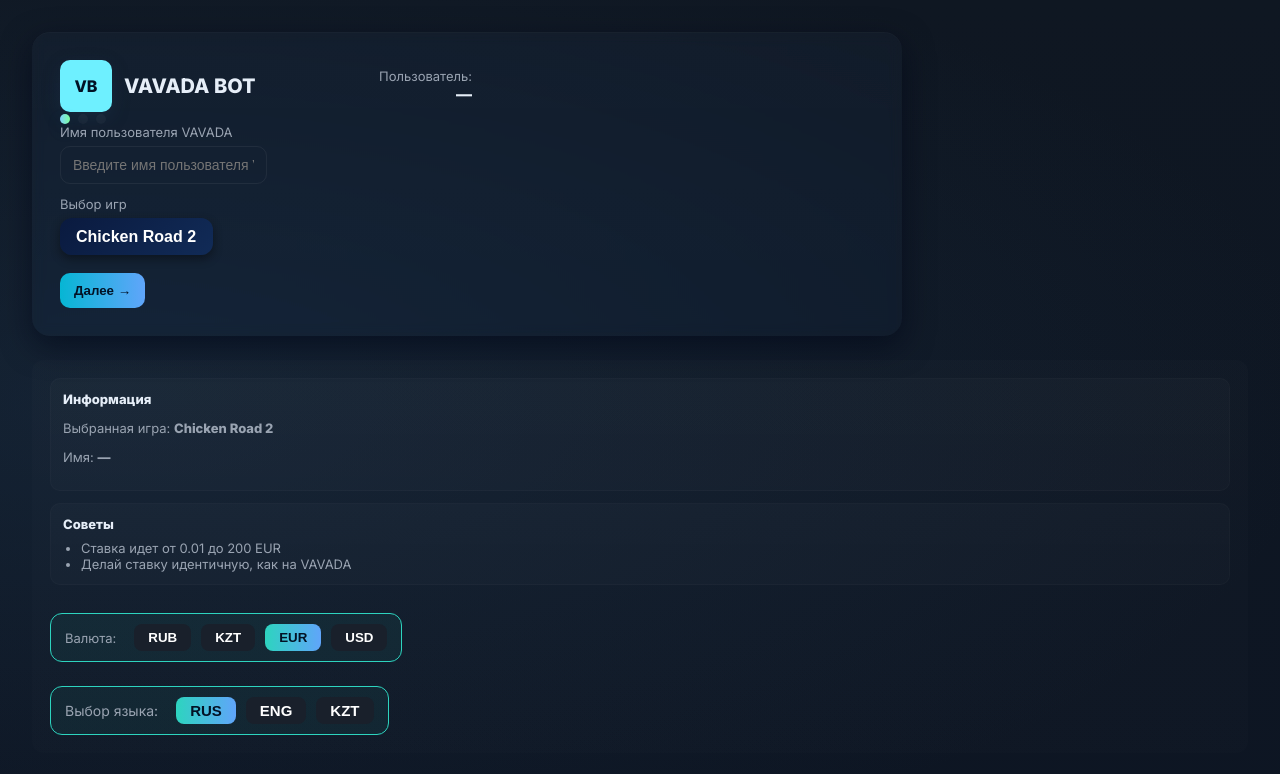
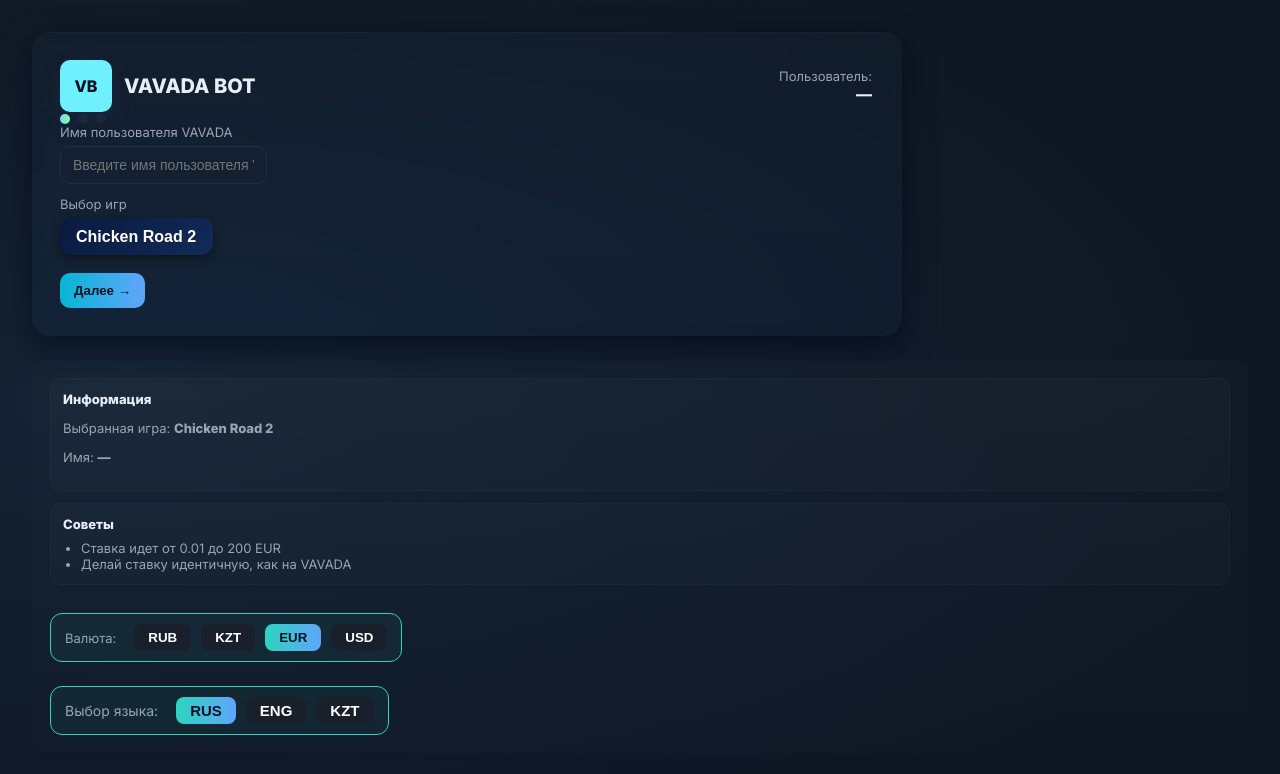
Before and after one commit to bmwf30stage/bmwf30stage.github.io, a plain HTML site: page index.html in a window 1280 px wide. Shown: the top 774 px of the page. Drawn offline with Linux system fonts and the light colour scheme.

Commit message:
Update index.html

```diff
--- a/index.html
+++ b/index.html
@@ -401,7 +401,7 @@
     <div class="main">
       <header class="site-head">
   <div style="display:flex;gap:12px;align-items:center"><div class="badge">VB</div><div><h1 data-i18n="VAVADA BOT">VAVADA BOT</h1></div></div>
-  <div style="text-align:right"><div style="font-size:13px;color:var(--muted)" data-i18n="Пользователь:">Пользователь:</div><div id="userDisplay" style="font-weight:700">—</div></div>
+  <div style="text-align:right; margin-right: -400px;"><div style="font-size:13px;color:var(--muted)" data-i18n="Пользователь:">Пользователь:</div><div id="userDisplay" style="font-weight:700">—</div></div>
       </header>
 
       <div style="display:flex;align-items:center;justify-content:space-between">
```
